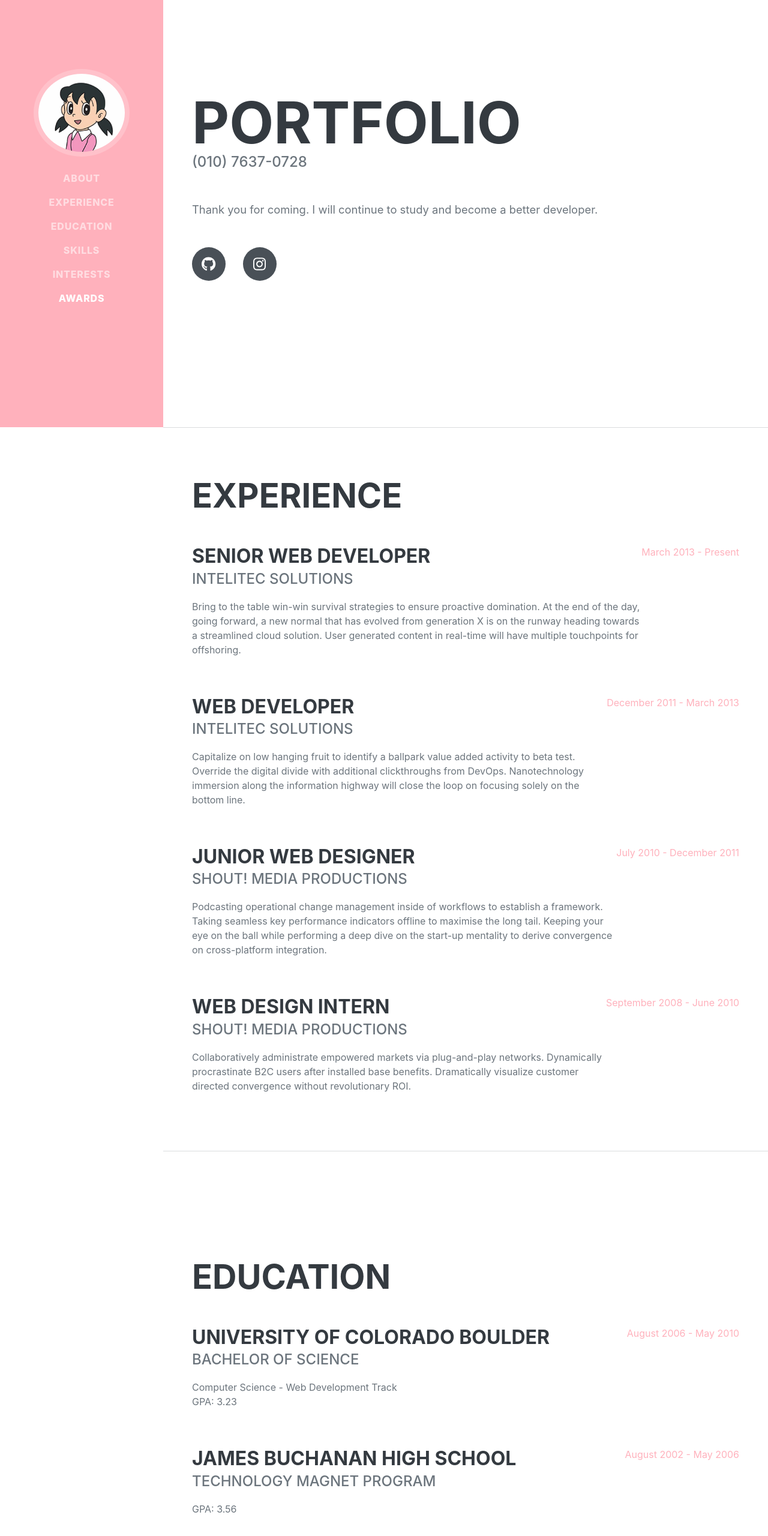
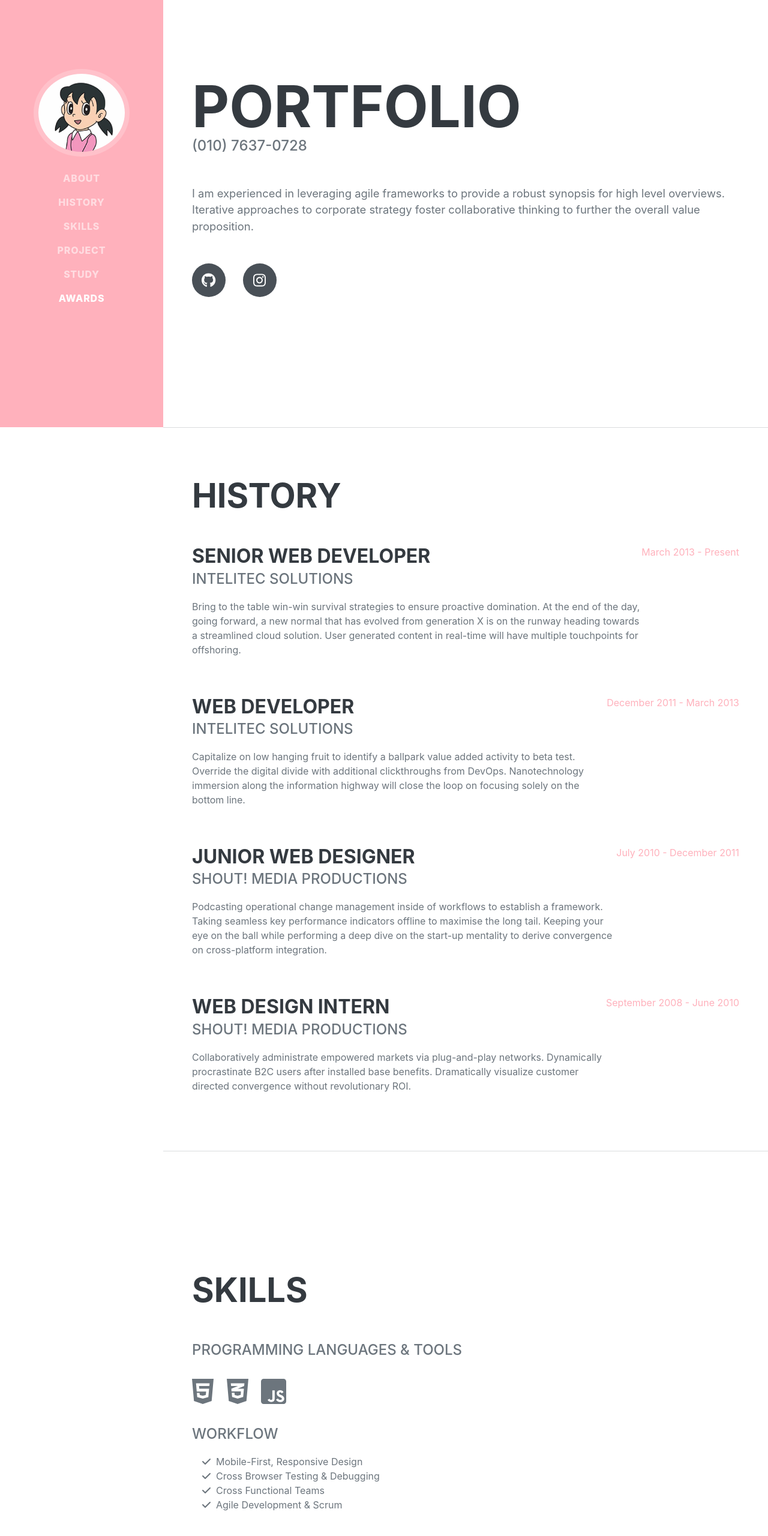
Before and after one commit to kimls7637/kimls7637.github.io, a plain HTML site: page index.html in a window 1280 px wide. Shown: the part 88-2648 px from the top of the page at 60% size. Drawn offline with nearby package versions, Linux system fonts and the light colour scheme; a web font is replaced by a local one.

Commit message:
목록변경

```diff
--- a/index.html
+++ b/index.html
@@ -19,17 +19,17 @@
         <!-- Navigation-->
         <nav class="navbar navbar-expand-lg navbar-dark bg-primary fixed-top" id="sideNav">
             <a class="navbar-brand js-scroll-trigger" href="#page-top">
-                <span class="d-block d-lg-none">PORTFOLIO</span>
+                <span class="d-block d-lg-none">Clarence Taylor</span>
                 <span class="d-none d-lg-block"><img class="img-fluid img-profile rounded-circle mx-auto mb-2" src="assets/img/esul.png" alt="..." /></span>
             </a>
             <button class="navbar-toggler" type="button" data-bs-toggle="collapse" data-bs-target="#navbarResponsive" aria-controls="navbarResponsive" aria-expanded="false" aria-label="Toggle navigation"><span class="navbar-toggler-icon"></span></button>
             <div class="collapse navbar-collapse" id="navbarResponsive">
                 <ul class="navbar-nav">
                     <li class="nav-item"><a class="nav-link js-scroll-trigger" href="#about">About</a></li>
-                    <li class="nav-item"><a class="nav-link js-scroll-trigger" href="#experience">Experience</a></li>
-                    <li class="nav-item"><a class="nav-link js-scroll-trigger" href="#education">Education</a></li>
-                    <li class="nav-item"><a class="nav-link js-scroll-trigger" href="#skills">Skills</a></li>
-                    <li class="nav-item"><a class="nav-link js-scroll-trigger" href="#interests">Interests</a></li>
+                    <li class="nav-item"><a class="nav-link js-scroll-trigger" href="#experience">History</a></li>
+					<li class="nav-item"><a class="nav-link js-scroll-trigger" href="#skills">Skills</a></li>
+                    <li class="nav-item"><a class="nav-link js-scroll-trigger" href="#education">Project</a></li>
+                    <li class="nav-item"><a class="nav-link js-scroll-trigger" href="#interests">Study</a></li>
                     <li class="nav-item"><a class="nav-link js-scroll-trigger" href="#awards">Awards</a></li>
                 </ul>
             </div>
@@ -47,7 +47,7 @@
                         (010) 7637-0728
                         <a href="mailto:name@email.com"></a>
                     </div>
-                    <p class="lead mb-5">Thank you for coming. I will continue to study and become a better developer.</p>
+                    <p class="lead mb-5">I am experienced in leveraging agile frameworks to provide a robust synopsis for high level overviews. Iterative approaches to corporate strategy foster collaborative thinking to further the overall value proposition.</p>
                     <div class="social-icons">
                    	    <!--
                         <a class="social-icon" href="#!"><i class="fab fa-linkedin-in"></i></a>
@@ -60,10 +60,10 @@
                 </div>
             </section>
             <hr class="m-0" />
-            <!-- Experience-->
+            <!-- History-->
             <section class="resume-section" id="experience">
                 <div class="resume-section-content">
-                    <h2 class="mb-5">Experience</h2>
+                    <h2 class="mb-5">History</h2>
                     <div class="d-flex flex-column flex-md-row justify-content-between mb-5">
                         <div class="flex-grow-1">
                             <h3 class="mb-0">Senior Web Developer</h3>
@@ -99,30 +99,6 @@
                 </div>
             </section>
             <hr class="m-0" />
-            <!-- Education-->
-            <section class="resume-section" id="education">
-                <div class="resume-section-content">
-                    <h2 class="mb-5">Education</h2>
-                    <div class="d-flex flex-column flex-md-row justify-content-between mb-5">
-                        <div class="flex-grow-1">
-                            <h3 class="mb-0">University of Colorado Boulder</h3>
-                            <div class="subheading mb-3">Bachelor of Science</div>
-                            <div>Computer Science - Web Development Track</div>
-                            <p>GPA: 3.23</p>
-                        </div>
-                        <div class="flex-shrink-0"><span class="text-primary">August 2006 - May 2010</span></div>
-                    </div>
-                    <div class="d-flex flex-column flex-md-row justify-content-between">
-                        <div class="flex-grow-1">
-                            <h3 class="mb-0">James Buchanan High School</h3>
-                            <div class="subheading mb-3">Technology Magnet Program</div>
-                            <p>GPA: 3.56</p>
-                        </div>
-                        <div class="flex-shrink-0"><span class="text-primary">August 2002 - May 2006</span></div>
-                    </div>
-                </div>
-            </section>
-            <hr class="m-0" />
             <!-- Skills-->
             <section class="resume-section" id="skills">
                 <div class="resume-section-content">
@@ -132,6 +108,7 @@
                         <li class="list-inline-item"><i class="fab fa-html5"></i></li>
                         <li class="list-inline-item"><i class="fab fa-css3-alt"></i></li>
                         <li class="list-inline-item"><i class="fab fa-js-square"></i></li>
+                        <!--
                         <li class="list-inline-item"><i class="fab fa-angular"></i></li>
                         <li class="list-inline-item"><i class="fab fa-react"></i></li>
                         <li class="list-inline-item"><i class="fab fa-node-js"></i></li>
@@ -141,6 +118,7 @@
                         <li class="list-inline-item"><i class="fab fa-gulp"></i></li>
                         <li class="list-inline-item"><i class="fab fa-grunt"></i></li>
                         <li class="list-inline-item"><i class="fab fa-npm"></i></li>
+                    	 -->
                     </ul>
                     <div class="subheading mb-3">Workflow</div>
                     <ul class="fa-ul mb-0">
@@ -164,10 +142,34 @@
                 </div>
             </section>
             <hr class="m-0" />
-            <!-- Interests-->
+            <!-- Project-->
+            <section class="resume-section" id="education">
+                <div class="resume-section-content">
+                    <h2 class="mb-5">Project</h2>
+                    <div class="d-flex flex-column flex-md-row justify-content-between mb-5">
+                        <div class="flex-grow-1">
+                            <h3 class="mb-0">University of Colorado Boulder</h3>
+                            <div class="subheading mb-3">Bachelor of Science</div>
+                            <div>Computer Science - Web Development Track</div>
+                            <p>GPA: 3.23</p>
+                        </div>
+                        <div class="flex-shrink-0"><span class="text-primary">August 2006 - May 2010</span></div>
+                    </div>
+                    <div class="d-flex flex-column flex-md-row justify-content-between">
+                        <div class="flex-grow-1">
+                            <h3 class="mb-0">James Buchanan High School</h3>
+                            <div class="subheading mb-3">Technology Magnet Program</div>
+                            <p>GPA: 3.56</p>
+                        </div>
+                        <div class="flex-shrink-0"><span class="text-primary">August 2002 - May 2006</span></div>
+                    </div>
+                </div>
+            </section>
+            <hr class="m-0" />
+            <!-- Study-->
             <section class="resume-section" id="interests">
                 <div class="resume-section-content">
-                    <h2 class="mb-5">Interests</h2>
+                    <h2 class="mb-5">Study</h2>
                     <p>Apart from being a web developer, I enjoy most of my time being outdoors. In the winter, I am an avid skier and novice ice climber. During the warmer months here in Colorado, I enjoy mountain biking, free climbing, and kayaking.</p>
                     <p class="mb-0">When forced indoors, I follow a number of sci-fi and fantasy genre movies and television shows, I am an aspiring chef, and I spend a large amount of my free time exploring the latest technology advancements in the front-end web development world.</p>
                 </div>
```
